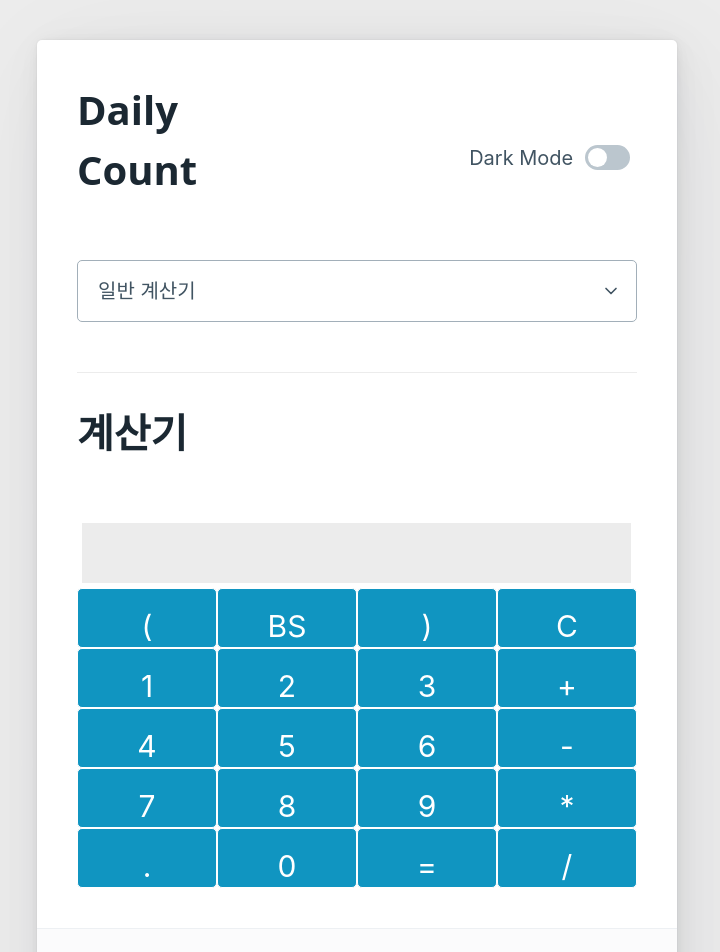
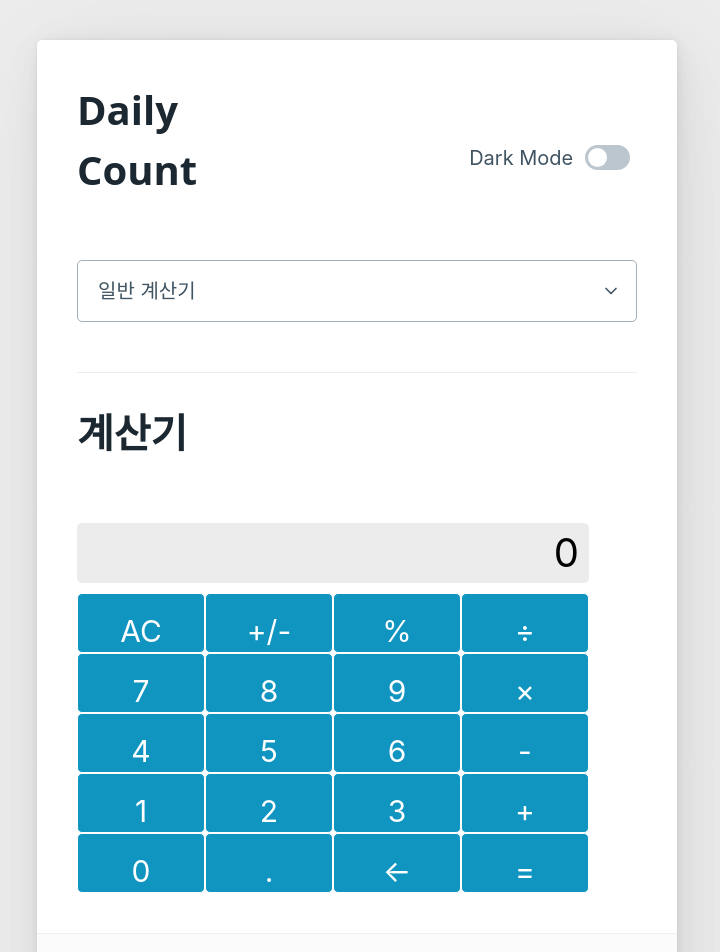
Before and after one commit to Moonjuun/Daily-Count-v1.0, a React (Create React App) app: page / in a window 1280 px wide. Shown: the top 952 px of the page, without its empty margins (283-1003 px from the left). Built offline with nearby package versions, Linux system fonts and the light colour scheme.

Commit message:
일반 계산기 기능 전체 수정

```diff
--- a/src/App.css
+++ b/src/App.css
@@ -36,10 +36,11 @@ body[data-theme="dark"] {
   background-color: #bbb;
 }
 
-.CommonCal button {
+.CommonCal .button {
   display: inline-block;
-  width: 25%;
+  width: 20%;
   height: 60px;
+  text-align: center;
   font-size: 30px;
   margin: auto;
   border: 1px solid;
@@ -48,9 +49,14 @@ body[data-theme="dark"] {
 .CommonCal .result {
   height: 60px;
   background-color: #ececec;
-  width: 98%;
+  width: 80%;
+  align-items: center;
+  border-radius: 5px;
   font-size: 40px;
-  margin: 5px;
+  margin-bottom: 10px;
+  color: #000000;
+  text-align: right;
+  padding-right: 10px;
 }
 
 .jb-division-line {
--- a/src/components/CommonCal/KeyPadComponent.js
+++ /dev/null
@@ -1,43 +0,0 @@
-import React from "react";
-
-const KeyPadComponent = ({ onClick }) => {
-  const renderButton = (name) => (
-    <button name={name} onClick={(e) => onClick(e.target.name)}>
-      {name}
-    </button>
-  );
-
-  return (
-    <div className="CommonCal">
-      <div className="Kepad">
-        {renderButton("(")}
-        {renderButton("BS")}
-        {renderButton(")")}
-        {renderButton("C")}
-        <br />
-        {renderButton("1")}
-        {renderButton("2")}
-        {renderButton("3")}
-        {renderButton("+")}
-        <br />
-        {renderButton("4")}
-        {renderButton("5")}
-        {renderButton("6")}
-        {renderButton("-")}
-        <br />
-        {renderButton("7")}
-        {renderButton("8")}
-        {renderButton("9")}
-        {renderButton("*")}
-        <br />
-        {renderButton(".")}
-        {renderButton("0")}
-        {renderButton("=")}
-        {renderButton("/")}
-        <br />
-      </div>
-    </div>
-  );
-};
-
-export default KeyPadComponent;
--- a/src/components/CommonCal/ResultComponent.js
+++ /dev/null
@@ -1,27 +0,0 @@
-import React from "react";
-
-const ResultComponent = ({ result }) => {
-  let formattedResult = result.toString();
-
-  const decimalIndex = formattedResult.indexOf(".");
-  if (decimalIndex !== -1) {
-    // 소수점 이하 숫자가 있는 경우
-    const integerPart = formattedResult.slice(0, decimalIndex);
-    const decimalPart = formattedResult.slice(decimalIndex + 1);
-    formattedResult =
-      integerPart.replace(/\B(?=(\d{3})+(?!\d))/g, ",") + "." + decimalPart;
-  } else {
-    // 소수점 이하 숫자가 없는 경우
-    formattedResult = formattedResult.replace(/\B(?=(\d{3})+(?!\d))/g, ",");
-  }
-
-  return (
-    <div className="CommonCal">
-      <p className="result" style={{ color: "black" }}>
-        {formattedResult}
-      </p>
-    </div>
-  );
-};
-
-export default ResultComponent;
--- a/src/pages/CommonCal.js
+++ b/src/pages/CommonCal.js
@@ -1,101 +1,195 @@
 import React, { useState, useEffect } from "react";
-import ResultComponent from "../components/CommonCal/ResultComponent";
-import KeyPadComponent from "../components/CommonCal/KeyPadComponent";
 
 const CommonCal = () => {
-  const [result, setResult] = useState("");
+  const [result, setResult] = useState("0");
+  const [previousNum, setPreviousNum] = useState("");
+  const [operator, setOperator] = useState("");
 
-  const onClick = (button) => {
-    if (button === "=") {
+  const handleClick = (button) => {
+    if (button === "AC") {
+      setResult("0");
+      setPreviousNum("");
+      setOperator("");
+    } else if (button === "+/-") {
+      setResult(result * -1);
+    } else if (button === "%") {
+      setResult(result / 100);
+    } else if (button === ".") {
+      if (!result.includes(".")) {
+        setResult(result + ".");
+      }
+    } else if (button === "=") {
       calculate();
-    } else if (button === "C") {
-      reset();
-    } else if (button === "BS") {
-      backspace();
+    } else if (button === "←") {
+      // ← 버튼 추가
+      setResult(result.slice(0, -1));
     } else if (
-      (button === "+" || button === "-" || button === "*" || button === "/") &&
-      (result === "" || /[+\-*/]$/.test(result))
+      button === "+" ||
+      button === "-" ||
+      button === "*" ||
+      button === "/"
     ) {
-      // do nothing
-    } else if (
-      button === "." &&
-      (!result || /[^\d]$/.test(result) || result === "0")
-    ) {
-      setResult(result === "" ? "0" : result);
-      setResult(result + ".");
+      setPreviousNum(result);
+      setResult("0");
+      setOperator(button);
     } else {
-      setResult(
-        result === "0"
-          ? button
-          : result === "0."
-          ? "0." + button
-          : result + button
-      );
+      setResult(result === "0" ? button : result + button);
     }
   };
 
   const calculate = () => {
-    let checkResult = "";
-    checkResult = result;
+    const num1 = parseFloat(previousNum);
+    const num2 = parseFloat(result);
 
-    try {
-      setResult(String(eval(checkResult)) || "");
-    } catch (e) {
-      alert("수식이 맞지 않아요!");
-      setResult("");
+    if (operator === "+") {
+      setResult((num1 + num2).toString());
+    } else if (operator === "-") {
+      setResult((num1 - num2).toString());
+    } else if (operator === "*") {
+      setResult((num1 * num2).toString());
+    } else if (operator === "/") {
+      setResult((num1 / num2).toString());
     }
-  };
-
-  const reset = () => {
-    setResult("");
-    return "";
-  };
-
-  const backspace = () => {
-    setResult(result.slice(0, -1));
+    setPreviousNum("");
+    setOperator("");
   };
 
   useEffect(() => {
-    document.addEventListener("keydown", handleKeyDown);
+    const handleKeyPress = (e) => {
+      const keyPressed = e.key;
+      if (!isNaN(keyPressed) || keyPressed === ".") {
+        handleClick(keyPressed);
+      } else if (keyPressed === "+") {
+        handleClick("+");
+      } else if (keyPressed === "-") {
+        handleClick("-");
+      } else if (keyPressed === "*") {
+        handleClick("*");
+      } else if (keyPressed === "/") {
+        handleClick("/");
+      } else if (keyPressed === "=" || keyPressed === "Enter") {
+        handleClick("=");
+      } else if (keyPressed === "Escape") {
+        handleClick("AC");
+      } else if (keyPressed === "Backspace") {
+        setResult(result.slice(0, -1));
+      }
+    };
+    window.addEventListener("keydown", handleKeyPress);
     return () => {
-      document.removeEventListener("keydown", handleKeyDown);
+      window.removeEventListener("keydown", handleKeyPress);
     };
-  }, [result]);
-
-  const handleKeyDown = (e) => {
-    const key = e.key;
-    if (key === "Enter") {
-      calculate();
-    } else if (key === "Escape") {
-      reset();
-    } else if (key === "Backspace") {
-      backspace();
-    } else if (/^[0-9/*\-+.()]$/.test(key)) {
-      if (
-        (key === "+" || key === "-" || key === "*" || key === "/") &&
-        (result === "" || /[+\-*/]$/.test(result))
-      ) {
-        // do nothing
-      } else if (
-        key === "." &&
-        (!result || /[^\d]$/.test(result) || result === "0")
-      ) {
-        setResult(result === "" ? "0" : result);
-        setResult(result + ".");
-      } else {
-        setResult(
-          result === "0" ? key : result === "0." ? "0." + key : result + key
-        );
-      }
-    }
-  };
+  });
 
   return (
     <div className="CommonCal">
       <div className="calculator-body">
         <h1>계산기</h1>
-        <ResultComponent result={result} />
-        <KeyPadComponent onClick={onClick} />
+        <div className="App">
+          <div className="calculator">
+            <div className="result">{result}</div>{" "}
+            <div className="button-row">
+              <button
+                className="button button-ac"
+                onClick={() => handleClick("AC")}
+              >
+                AC
+              </button>
+              <button
+                className="button button-sign"
+                onClick={() => handleClick("+/-")}
+              >
+                +/-
+              </button>
+              <button
+                className="button button-percent"
+                onClick={() => handleClick("%")}
+              >
+                %
+              </button>
+              <button
+                className="button button-operator"
+                onClick={() => handleClick("/")}
+              >
+                ÷
+              </button>
+            </div>
+            <div className="button-row">
+              <button className="button" onClick={() => handleClick("7")}>
+                7
+              </button>
+              <button className="button" onClick={() => handleClick("8")}>
+                8
+              </button>
+              <button className="button" onClick={() => handleClick("9")}>
+                9
+              </button>
+              <button
+                className="button button-operator"
+                onClick={() => handleClick("*")}
+              >
+                ×
+              </button>
+            </div>
+            <div className="button-row">
+              <button className="button" onClick={() => handleClick("4")}>
+                4
+              </button>
+              <button className="button" onClick={() => handleClick("5")}>
+                5
+              </button>
+              <button className="button" onClick={() => handleClick("6")}>
+                6
+              </button>
+              <button
+                className="button button-operator"
+                onClick={() => handleClick("-")}
+              >
+                -
+              </button>
+            </div>
+            <div className="button-row">
+              <button className="button" onClick={() => handleClick("1")}>
+                1
+              </button>
+              <button className="button" onClick={() => handleClick("2")}>
+                2
+              </button>
+              <button className="button" onClick={() => handleClick("3")}>
+                3
+              </button>
+              <button
+                className="button button-operator"
+                onClick={() => handleClick("+")}
+              >
+                +
+              </button>
+            </div>
+            <div className="button-row">
+              <button
+                className="button button-zero"
+                onClick={() => handleClick("0")}
+              >
+                0
+              </button>
+              <button className="button" onClick={() => handleClick(".")}>
+                .
+              </button>
+              <button
+                className="button button-backspace"
+                onClick={() => handleClick("←")}
+              >
+                ←
+              </button>
+              <button
+                className="button button-equal"
+                onClick={() => handleClick("=")}
+              >
+                =
+              </button>
+            </div>
+          </div>
+        </div>
       </div>
     </div>
   );
--- a/src/utils/util.js
+++ b/src/utils/util.js
@@ -1,5 +1,5 @@
 export const commaFormat = (str) => {
-  str = String(str);
+  str = uncommaFormat(str); // 이미 쉼표가 있는 경우 제거
   return str.replace(/(\d)(?=(?:\d{3})+(?!\d))/g, "$1,");
 };
 
```
